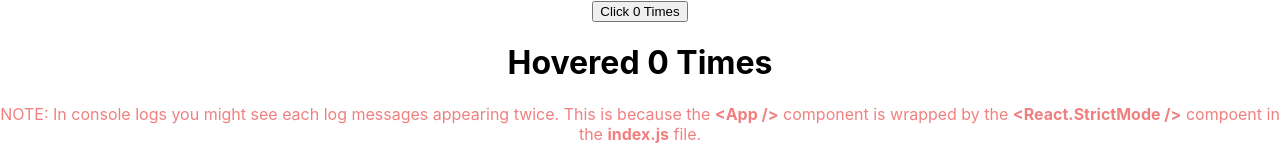
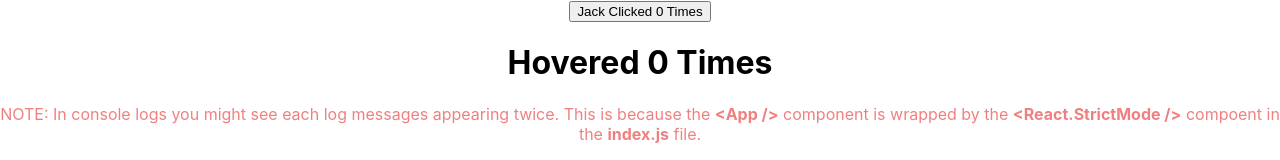
Before and after one commit to Afirestriker/react-concepts-in-action, a React (Create React App) app in the folder ReactJS-Tutorial/hello-world/: page / in a window 1280 px wide. Shown: the top 160 px of the page. Built offline with nearby package versions, Linux system fonts and the light colour scheme; the HTML template or start-up script is replaced by a standard one.

Commit message:
Lesson 33, 34, 35 - Part-1, Part-2, Part-3

```diff
--- a/ReactJS-Tutorial/hello-world/src/App.js
+++ b/ReactJS-Tutorial/hello-world/src/App.js
@@ -35,7 +35,7 @@ function App() {
     return (
         <div className="App">
             {/* //* 📌Hight Order Component */}
-            <ClickCounter />
+            <ClickCounter name="Jack" />
             <HoverCounter />
 
             {/* //* 📌Error Boundary */}
--- a/ReactJS-Tutorial/hello-world/src/components/ClickCounter.js
+++ b/ReactJS-Tutorial/hello-world/src/components/ClickCounter.js
@@ -8,11 +8,11 @@ class ClickCounter extends Component {
         return (
             <div>
                 <button type="button" onClick={incrementCount}>
-                    Click {count} Times
+                    {this.props.name} Clicked {count} Times
                 </button>
             </div>
         );
     }
 }
 
-export default withCounter(ClickCounter);
+export default withCounter(ClickCounter, 5);
--- a/ReactJS-Tutorial/hello-world/src/components/HoverCounter.js
+++ b/ReactJS-Tutorial/hello-world/src/components/HoverCounter.js
@@ -15,4 +15,4 @@ class HoverCounter extends Component {
     }
 }
 
-export default withCounter(HoverCounter);
+export default withCounter(HoverCounter, 10);
--- a/ReactJS-Tutorial/hello-world/src/components/withCounter.js
+++ b/ReactJS-Tutorial/hello-world/src/components/withCounter.js
@@ -1,6 +1,6 @@
 import React, { Component } from 'react';
 
-const withCounter = WrappedComponent => {
+const withCounter = (WrappedComponent, incrementNumber) => {
     class WithCounter extends Component {
         constructor(props) {
             super(props);
@@ -12,7 +12,7 @@ const withCounter = WrappedComponent => {
 
         incrementCount = () => {
             this.setState(prevState => ({
-                count: prevState.count + 1
+                count: prevState.count + incrementNumber
             }));
         }
 
@@ -21,6 +21,7 @@ const withCounter = WrappedComponent => {
                 <WrappedComponent
                     count = {this.state.count}
                     incrementCount = {this.incrementCount}
+                    {...this.props}
                 />
             );
         }
```
Also changed, not shown: 1 other file (tests, documents, lock files or other folders).
